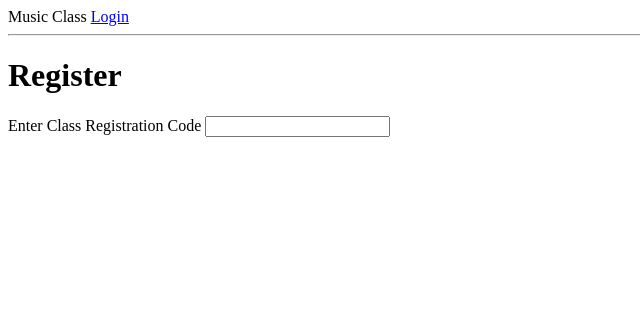
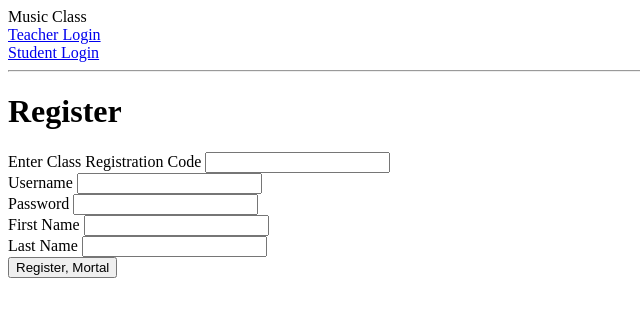
Before and after one commit to agbarker/Hackbright-Project, a Flask app: page /student-register in a window 1280 px wide. Shown: the top 317 px of the page, without its empty margins (0-640 px from the left). Run offline with Flask 2, Linux system fonts and the light colour scheme; parts of the project's set-up code (start-up, migrations or seed data) failed here and were passed over.

Commit message:
Created Log in, Log out, Student Registration, User profiles for students and teachers.

```diff
--- a/server.py
+++ b/server.py
@@ -5,7 +5,7 @@ from jinja2 import StrictUndefined
 from flask import Flask, render_template, request, flash, redirect, session
 from flask_debugtoolbar import DebugToolbarExtension
 
-from model import connect_to_db, db, Teacher, Classroom, Student, Group, StudentGroup, Music, Listening_Survey, GroupSurvey, ClassroomSurvey, StudentSurvey
+from model import connect_to_db, db, Teacher, Classroom, Student, Group, StudentGroup, Music, ListeningSurvey, GroupSurvey, ClassroomSurvey, StudentSurvey
 
 
 app = Flask(__name__)
@@ -28,7 +28,7 @@ def index():
 def student_register_form():
     """Show form for user signup."""
 
-    return render_template("student_code_check.html")
+    return render_template("student_register_form.html")
 
 
 @app.route('/student-register', methods=['POST'])
@@ -38,7 +38,6 @@ def student_register_process():
     # Get form variables
     class_code = request.form["class-code"]
 
-
     #Get vars from form
     username = request.form["username"]
     password = request.form["password"]
@@ -46,27 +45,29 @@ def student_register_process():
     lname = request.form["lname"]
 
     #Query to get classroom object from registration code
-    class_id_query = Classroom.query.get(registration_code=class_code)
+    class_query_object = Classroom.query.filter_by(registration_code=class_code).one()
 
-    #Create new student object
-    new_student = Student(username=email, password=password, fname=fname, lname=lname, class_id=class_id_query.class_id)
+    if class_query_object is None:
+        #Flash registration denial
+        flash("Class does not exist.  Please check your registration code.")
 
-    #Add to database and commit
-    db.session.add(new_student)
-    db.session.commit()
+        #Redirect back to student register page
+        return redirect("/student-register")
+    else:
 
-    #Flash registration confirmation and redirect to homepage (later to student profile)
+        #Create new student object
+        new_student = Student(username=username, password=password, fname=fname, lname=lname, class_id=class_query_object.class_id)
 
-    flash("Student {} {} added.".format(fname, lname))
-    return redirect("/")
+        #Add to database and commit
+        db.session.add(new_student)
+        db.session.commit()
 
-    # return redirect("/users/{}".format(new_user.user_id))
+        #Flash registration confirmation and redirect to homepage (later to student profile)
 
+        flash("Student {} {} added.".format(fname, lname))
+        return redirect("/")
 
-
-
-
-
+        # return redirect("/users/{}".format(new_user.user_id))
 
 
 @app.route('/teacher-register', methods=['GET'])
@@ -74,8 +75,6 @@ def teacher_register_form():
     """Show form for user signup."""
 
     return render_template("teacher_register_form.html")
-
-
 
 
 @app.route('/teacher-register', methods=['POST'])
@@ -107,7 +106,7 @@ def create_class_form():
 
 
     #FIX ME
-	return render_template("create_class_form.html", available_instruments=available_instruments)
+	return render_template("create_class_form.html")
 
 
 @app.route('/create-class', methods=['POST'])
@@ -127,7 +126,103 @@ def create_class_process():
     db.session.commit()
 
     #Redirect to class profile to choose instruments, etc.
+    return redirect("/")
 
+
+@app.route('/teacher-login', methods=['GET'])
+def teacher_login_form():
+    """Show login form."""
+
+    return render_template("login_form.html")
+
+
+@app.route('/teacher-login', methods=['POST'])
+def teacher_login_process():
+    """Process login."""
+
+    # Get form variables
+    username = request.form["username"]
+    password = request.form["password"]
+
+    teacher = Teacher.query.filter_by(username=username).first()
+
+    if not teacher:
+        flash("No such user")
+        return redirect("/teacher-login")
+
+    if teacher.password != password:
+        flash("Incorrect password")
+        return redirect("/teacher-login")
+
+    session["teacher_id"] = teacher.teacher_id
+
+    flash("Logged in")
+    return redirect("/create-class")
+
+    # return redirect("/users/{}".format(user.user_id))
+
+
+@app.route('/student-login', methods=['GET'])
+def student_login_form():
+    """Show login form."""
+
+    return render_template("student_login_form.html")
+
+
+@app.route('/student-login', methods=['POST'])
+def student_login_process():
+    """Process login."""
+
+    # Get form variables
+    username = request.form["username"]
+    password = request.form["password"]
+
+    student = Student.query.filter_by(username=username).first()
+
+    if not student:
+        flash("No such user")
+        return redirect("/student-login")
+
+    if student.password != password:
+        flash("Incorrect password")
+        return redirect("/student-login")
+
+    session["student_id"] = student.student_id
+
+    flash("Logged in")
+    return redirect("/")
+
+    # return redirect("/users/{}".format(user.user_id))
+
+
+@app.route('/logout')
+def logout():
+    """Log out."""
+
+    if "student_id" in session:
+        del session["student_id"]
+    elif "teacher_id" in session:
+        del session["teacher_id"]
+    else:
+        return redirect("/")
+    flash("Logged Out.")
+    return redirect("/")
+
+
+@app.route("/students/<int:student_id>")
+def student_detail(student_id):
+    """Show info about student."""
+
+    student = Student.query.get(student_id)
+    return render_template("student_profile.html", student=student)
+
+
+@app.route("/teachers/<int:teacher_id>")
+def teacher_detail(teacher_id):
+    """Show info about student."""
+
+    teacher = Teacher.query.get(teacher_id)
+    return render_template("teacher_profile.html", teacher=teacher)
 
 
 if __name__ == "__main__":
--- a/templates/base.html
+++ b/templates/base.html
@@ -5,12 +5,15 @@
 </head>
 <body>
 
-Music Class
+Music Class<br>
 
-{% if "user_id" in session %}
+{% if "student_id" in session %}
+  <a href="/logout">Logout</a>
+{% elif "teacher_id" in session %}
   <a href="/logout">Logout</a>
 {% else %}
-  <a href="/login">Login</a>
+  <a href="/teacher-login">Teacher Login</a> <br>
+  <a href="/student-login">Student Login</a>
 {% endif %}
 
 <hr>
--- a/templates/student_register_form.html
+++ b/templates/student_register_form.html
@@ -3,12 +3,19 @@
 <div class="well spaced" style="width:40%;">
 <h1>Register</h1>
 
-<form action="register" method="POST">
+<form action="/student-register" method="POST">
+
+    <div class="form-group">
+    <label>
+        Enter Class Registration Code
+        <input type="code" name="class-code" class="form-control">
+    </label>
+  </div>
 
   <div class="form-group">
     <label>
-        Email
-        <input type="email" name="email" class="form-control">
+        Username
+        <input type="username" name="username" class="form-control">
     </label>
   </div>
 
@@ -21,15 +28,15 @@
 
   <div class="form-group">
     <label>
-      Age
-      <input type="number" name="age" class="form-control">
+      First Name
+      <input type="text" name="fname" class="form-control">
     </label>
   </div>
 
   <div class="form-group">
     <label>
-      Zipcode
-      <input type="text" name="zipcode" class="form-control">
+      Last Name
+      <input type="text" name="lname" class="form-control">
     </label>
   </div>
 
```
Also changed, not shown: templates/create_class_form.html (+12 -18 lines), templates/login_form.html (added, +27 -0 lines), templates/student_login_form.html (added, +27 -0 lines), templates/student_profile.html (added, +12 -0 lines), templates/teacher_profile.html (added, +12 -0 lines).
